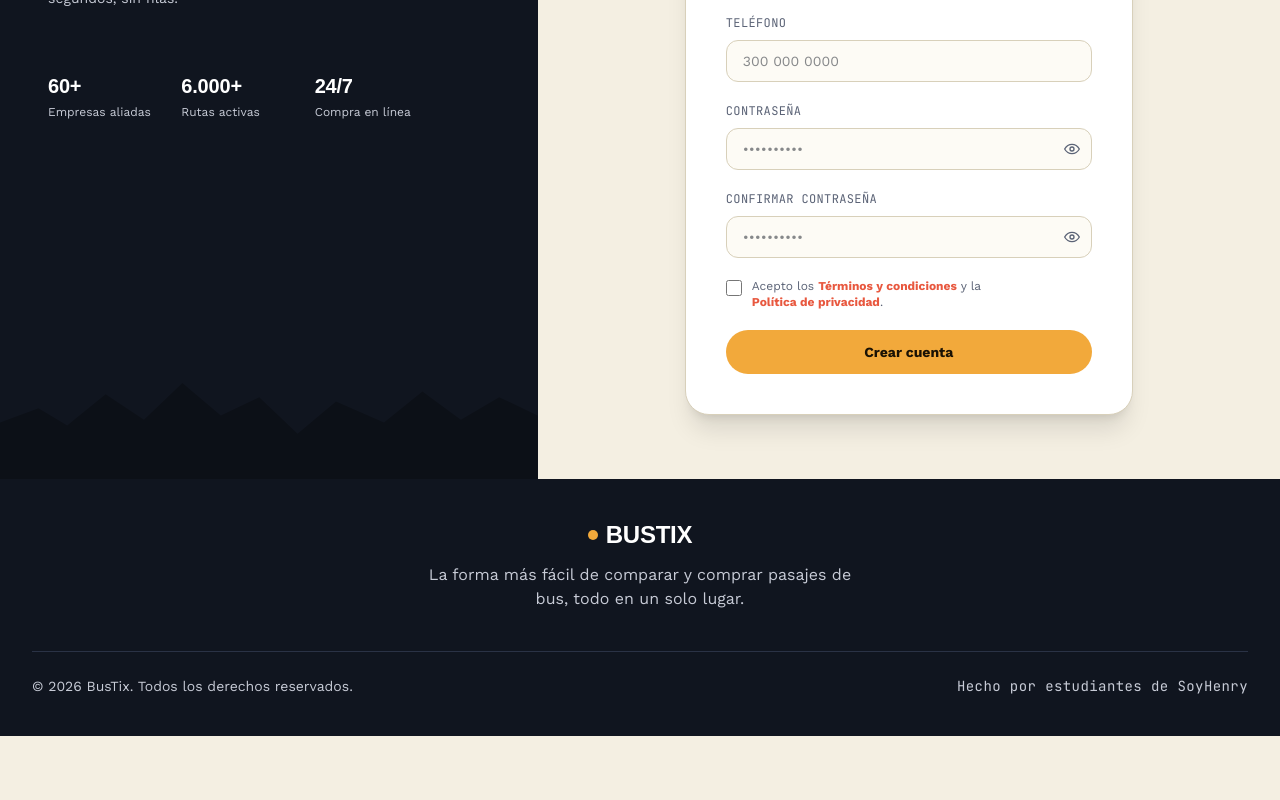
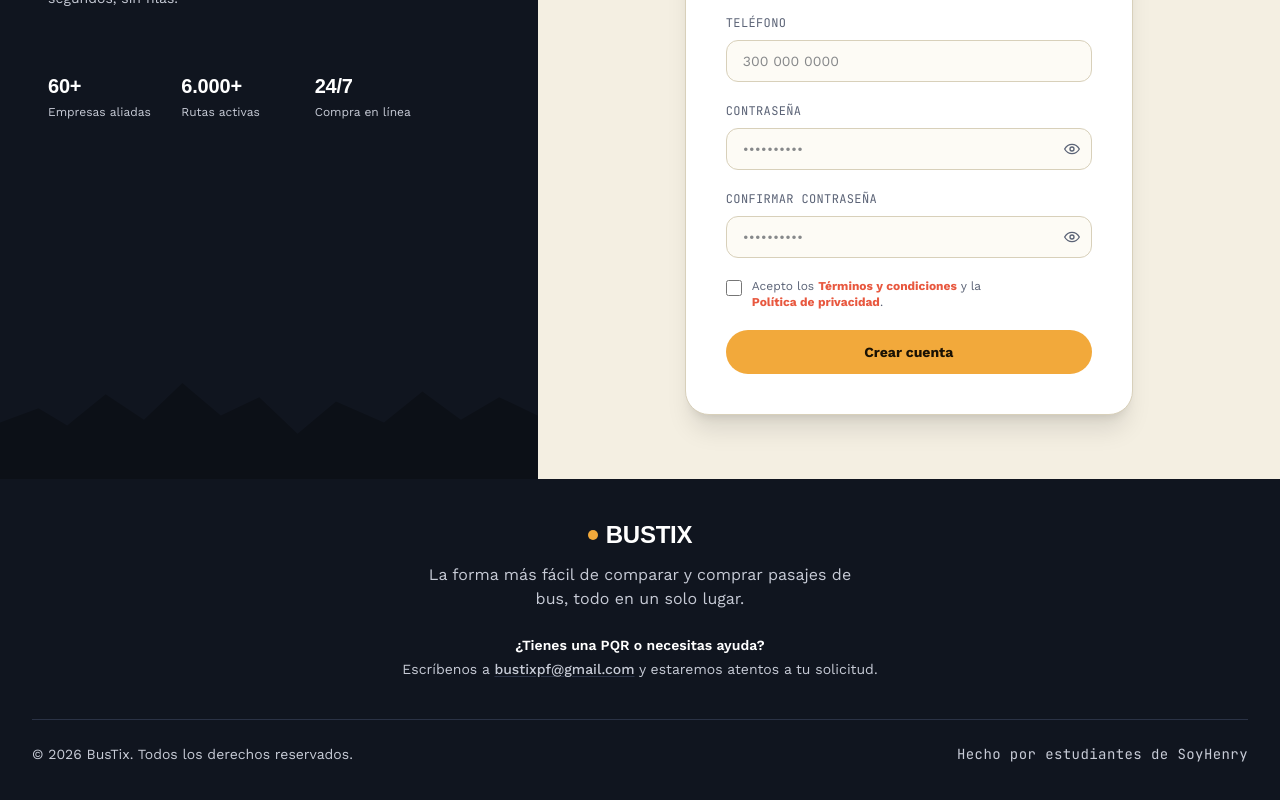
Before and after one commit to BustixPF/Bustix-Frontend, a Next.js app: page /auth/register in a window 1280 px wide. Shown: the part 597-1397 px from the top of the page. Before the commit the page ends 1333 px from the top, so only its background shows below. Built offline with nearby package versions, Linux system fonts and the light colour scheme; no server answers; a web font is replaced by a local one.

Commit message:
Terminos y condiciones, politica de privacidad de registrar empres, también en el footer contacto PQR y que este lleve a redactar correo

```diff
--- a/components/Footer.tsx
+++ b/components/Footer.tsx
@@ -1,5 +1,6 @@
 const Footer = () => {
   return (
+
     <footer className="bustix-dark bg-background px-8 py-10 text-foreground">
       <div className="flex flex-col items-center text-center">
         <div className="flex items-center gap-2">
@@ -10,6 +11,24 @@ const Footer = () => {
           La forma más fácil de comparar y comprar pasajes de bus, todo en un
           solo lugar.
         </p>
+
+        <div className="mt-6">
+          <p className="text-sm font-semibold text-foreground">
+            ¿Tienes una PQR o necesitas ayuda?
+          </p>
+          <p className="mt-1 text-sm text-muted-foreground">
+            Escríbenos a{" "}
+
+              <a href="https://mail.google.com/mail/?view=cm&fs=1&to=bustixpf@gmail.com"
+              target="_blank"
+              rel="noopener noreferrer"
+              className="font-medium text-muted-foreground underline decoration-border underline-offset-2 transition-colors hover:text-primary"
+            >
+              bustixpf@gmail.com
+            </a>{" "}
+            y estaremos atentos a tu solicitud.
+          </p>
+        </div>
       </div>
 
       <div className="mt-10 border-t border-border pt-6">
@@ -23,6 +42,7 @@ const Footer = () => {
         </div>
       </div>
     </footer>
+
   )
 }
 
--- a/components/forms/register/CompanyRegisterForm.tsx
+++ b/components/forms/register/CompanyRegisterForm.tsx
@@ -4,6 +4,8 @@ import { useRouter } from "next/navigation";
 import { useFormik } from "formik";
 import { toast } from "sonner";
 import EyeIcon from "@/components/forms/register/EyeIcon";
+import TermsModal from "@/components/forms/register/TermsModal";
+import PrivacyModal from "@/components/forms/register/PrivacyModal";
 import { api, getApiErrorMessage, uploadCompanyDocument } from "@/lib/api";
 import {
   companyRegisterInitialValues,
@@ -27,6 +29,8 @@ const formatFileSize = (bytes: number) => {
 const CompanyRegisterForm = () => {
   const [showPassword, setShowPassword] = useState(false);
   const [showConfirmPassword, setShowConfirmPassword] = useState(false);
+  const [isTermsOpen, setIsTermsOpen] = useState(false);
+  const [isPrivacyOpen, setIsPrivacyOpen] = useState(false);
   const [step, setStep] = useState<1 | 2>(1);
   const [companyId, setCompanyId] = useState<string | null>(null);
   const [files, setFiles] = useState<FileEntry[]>([]);
@@ -109,6 +113,7 @@ const CompanyRegisterForm = () => {
   });
 
   return (
+    <>
     <form onSubmit={formik.handleSubmit} noValidate className="mt-4">
       {step === 1 && (
       <>
@@ -256,13 +261,29 @@ const CompanyRegisterForm = () => {
         />
         <span className="text-xs text-muted-foreground">
           Acepto los{" "}
-          <a href="#" className="font-bold text-accent hover:underline">
+          <button
+            type="button"
+            onClick={(event) => {
+              event.preventDefault();
+              event.stopPropagation();
+              setIsTermsOpen(true);
+            }}
+            className="font-bold text-accent underline-offset-2 hover:underline"
+          >
             Términos y condiciones
-          </a>{" "}
+          </button>{" "}
           y la{" "}
-          <a href="#" className="font-bold text-accent hover:underline">
+          <button
+            type="button"
+            onClick={(event) => {
+              event.preventDefault();
+              event.stopPropagation();
+              setIsPrivacyOpen(true);
+            }}
+            className="font-bold text-accent underline-offset-2 hover:underline"
+          >
             Política de privacidad
-          </a>
+          </button>
           .
         </span>
       </label>
@@ -369,6 +390,10 @@ const CompanyRegisterForm = () => {
         </div>
       )}
     </form>
+
+    <TermsModal isOpen={isTermsOpen} onClose={() => setIsTermsOpen(false)} />
+    <PrivacyModal isOpen={isPrivacyOpen} onClose={() => setIsPrivacyOpen(false)} />
+    </>
   );
 };
 
```
